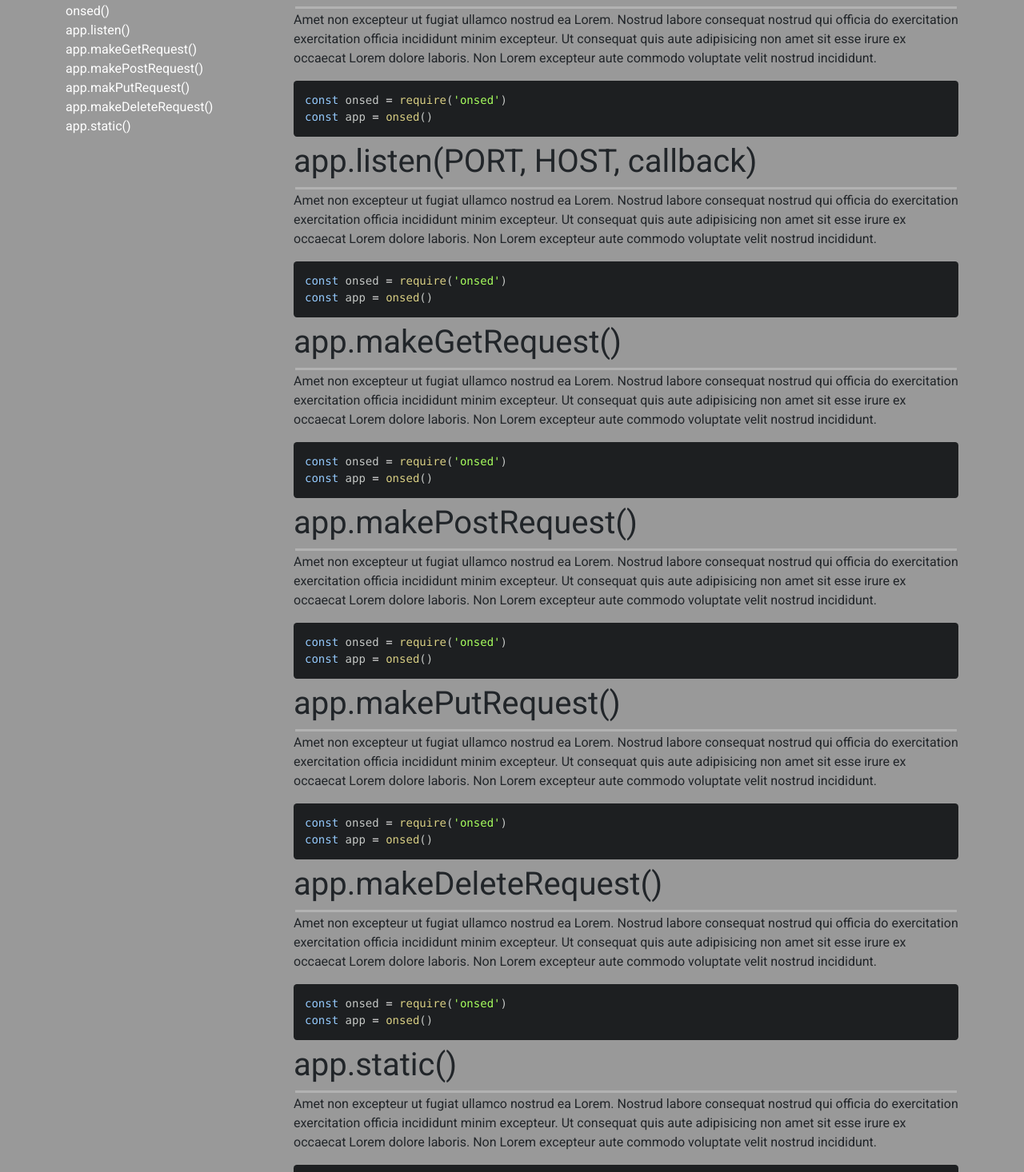
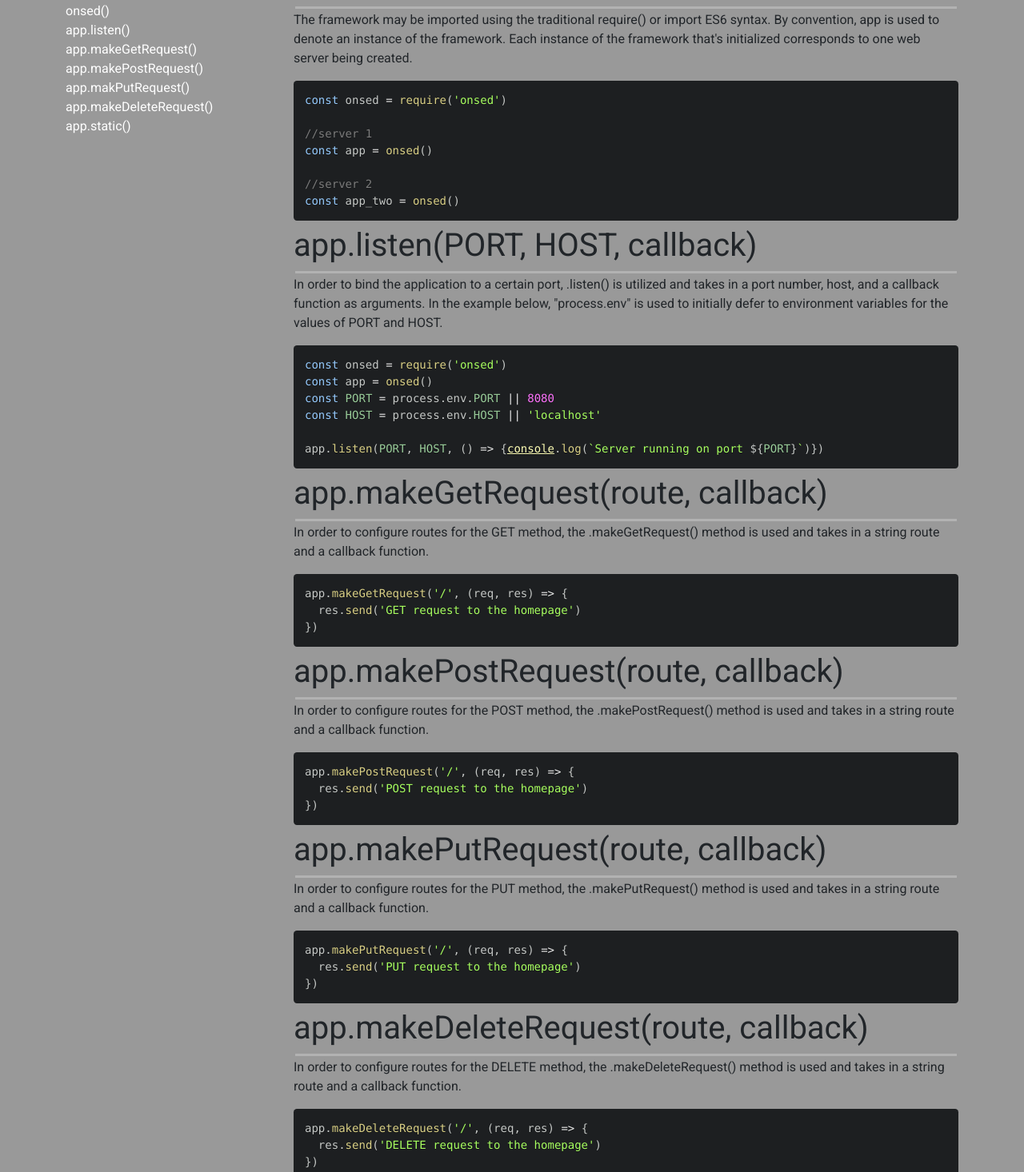
Before and after one commit to TylerM2230/codeday-project-2022, a React app in the folder public-site/: page /docs in a window 1280 px wide. Shown: the part 124-1590 px from the top of the page at 80% size. Built offline with nearby package versions, Linux system fonts and the light colour scheme.

Commit message:
add content

```diff
--- a/public-site/src/client/pages/docs/Docs.js
+++ b/public-site/src/client/pages/docs/Docs.js
@@ -51,18 +51,21 @@ const Docs = () => {
             <h1>onsed()</h1>
             <hr />
             <p>
-              Amet non excepteur ut fugiat ullamco nostrud ea Lorem. Nostrud
-              labore consequat nostrud qui officia do exercitation exercitation
-              officia incididunt minim excepteur. Ut consequat quis aute
-              adipisicing non amet sit esse irure ex occaecat Lorem dolore
-              laboris. Non Lorem excepteur aute commodo voluptate velit nostrud
-              incididunt.
+              The framework may be imported using the traditional require() or
+              import ES6 syntax. By convention, app is used to denote an
+              instance of the framework. Each instance of the framework that's
+              initialized corresponds to one web server being created.
             </p>
             <SyntaxHighlighter
               language="javascript"
               style={atomDark}
             >{`const onsed = require('onsed')
+
+//server 1
 const app = onsed()
+
+//server 2
+const app_two = onsed()
 `}</SyntaxHighlighter>
           </div>
 
@@ -70,112 +73,109 @@ const app = onsed()
             <h1>app.listen(PORT, HOST, callback)</h1>
             <hr />
             <p>
-              Amet non excepteur ut fugiat ullamco nostrud ea Lorem. Nostrud
-              labore consequat nostrud qui officia do exercitation exercitation
-              officia incididunt minim excepteur. Ut consequat quis aute
-              adipisicing non amet sit esse irure ex occaecat Lorem dolore
-              laboris. Non Lorem excepteur aute commodo voluptate velit nostrud
-              incididunt.
+              In order to bind the application to a certain port, .listen() is
+              utilized and takes in a port number, host, and a callback function
+              as arguments. In the example below, "process.env" is used to
+              initially defer to environment variables for the values of PORT
+              and HOST.
             </p>
             <SyntaxHighlighter
               language="javascript"
               style={atomDark}
             >{`const onsed = require('onsed')
 const app = onsed()
+const PORT = process.env.PORT || 8080
+const HOST = process.env.HOST || 'localhost'
+
+app.listen(PORT, HOST, () => {console.log(\`Server running on port \${PORT}\`)})
 `}</SyntaxHighlighter>
           </div>
 
           <div ref={appMakeGetRequest}>
-            <h1>app.makeGetRequest()</h1>
+            <h1>app.makeGetRequest(route, callback)</h1>
             <hr />
             <p>
-              Amet non excepteur ut fugiat ullamco nostrud ea Lorem. Nostrud
-              labore consequat nostrud qui officia do exercitation exercitation
-              officia incididunt minim excepteur. Ut consequat quis aute
-              adipisicing non amet sit esse irure ex occaecat Lorem dolore
-              laboris. Non Lorem excepteur aute commodo voluptate velit nostrud
-              incididunt.
+              In order to configure routes for the GET method, the
+              .makeGetRequest() method is used and takes in a string route and a
+              callback function.
             </p>
             <SyntaxHighlighter
               language="javascript"
               style={atomDark}
-            >{`const onsed = require('onsed')
-const app = onsed()
-`}</SyntaxHighlighter>
+            >{`app.makeGetRequest('/', (req, res) => {
+  res.send('GET request to the homepage')
+})`}</SyntaxHighlighter>
           </div>
 
           <div ref={appMakePostRequest}>
-            <h1>app.makePostRequest()</h1>
+            <h1>app.makePostRequest(route, callback)</h1>
             <hr />
             <p>
-              Amet non excepteur ut fugiat ullamco nostrud ea Lorem. Nostrud
-              labore consequat nostrud qui officia do exercitation exercitation
-              officia incididunt minim excepteur. Ut consequat quis aute
-              adipisicing non amet sit esse irure ex occaecat Lorem dolore
-              laboris. Non Lorem excepteur aute commodo voluptate velit nostrud
-              incididunt.
+              In order to configure routes for the POST method, the
+              .makePostRequest() method is used and takes in a string route and
+              a callback function.
             </p>
             <SyntaxHighlighter
               language="javascript"
               style={atomDark}
-            >{`const onsed = require('onsed')
-const app = onsed()
-`}</SyntaxHighlighter>
+            >{`app.makePostRequest('/', (req, res) => {
+  res.send('POST request to the homepage')
+})`}</SyntaxHighlighter>
           </div>
 
           <div ref={appMakePutRequest}>
-            <h1>app.makePutRequest()</h1>
+            <h1>app.makePutRequest(route, callback)</h1>
             <hr />
             <p>
-              Amet non excepteur ut fugiat ullamco nostrud ea Lorem. Nostrud
-              labore consequat nostrud qui officia do exercitation exercitation
-              officia incididunt minim excepteur. Ut consequat quis aute
-              adipisicing non amet sit esse irure ex occaecat Lorem dolore
-              laboris. Non Lorem excepteur aute commodo voluptate velit nostrud
-              incididunt.
+              In order to configure routes for the PUT method, the
+              .makePutRequest() method is used and takes in a string route and a
+              callback function.
             </p>
             <SyntaxHighlighter
               language="javascript"
               style={atomDark}
-            >{`const onsed = require('onsed')
-const app = onsed()
-`}</SyntaxHighlighter>
+            >{`app.makePutRequest('/', (req, res) => {
+  res.send('PUT request to the homepage')
+})`}</SyntaxHighlighter>
           </div>
 
           <div ref={appMakeDeleteRequest}>
-            <h1>app.makeDeleteRequest()</h1>
+            <h1>app.makeDeleteRequest(route, callback)</h1>
             <hr />
             <p>
-              Amet non excepteur ut fugiat ullamco nostrud ea Lorem. Nostrud
-              labore consequat nostrud qui officia do exercitation exercitation
-              officia incididunt minim excepteur. Ut consequat quis aute
-              adipisicing non amet sit esse irure ex occaecat Lorem dolore
-              laboris. Non Lorem excepteur aute commodo voluptate velit nostrud
-              incididunt.
+              In order to configure routes for the DELETE method, the
+              .makeDeleteRequest() method is used and takes in a string route
+              and a callback function.
             </p>
             <SyntaxHighlighter
               language="javascript"
               style={atomDark}
-            >{`const onsed = require('onsed')
-const app = onsed()
-`}</SyntaxHighlighter>
+            >{`app.makeDeleteRequest('/', (req, res) => {
+  res.send('DELETE request to the homepage')
+})`}</SyntaxHighlighter>
           </div>
           <div ref={appStatic}>
-            <h1>app.static()</h1>
+            <h1>app.static(filepath)</h1>
             <hr />
             <p>
-              Amet non excepteur ut fugiat ullamco nostrud ea Lorem. Nostrud
-              labore consequat nostrud qui officia do exercitation exercitation
-              officia incididunt minim excepteur. Ut consequat quis aute
-              adipisicing non amet sit esse irure ex occaecat Lorem dolore
-              laboris. Non Lorem excepteur aute commodo voluptate velit nostrud
-              incididunt.
+              Serving static files can be accomplished by simply using .static()
+              and takes in the path to the file as an argument. The
+              corresponding url is then the filename.
             </p>
             <SyntaxHighlighter
               language="javascript"
               style={atomDark}
-            >{`const onsed = require('onsed')
-const app = onsed()
+            >{`const pathToBuild = path.join(__dirname, "..", "..", "build");
+
+if (!fs.existsSync(pathToBuild)) {
+    console.error(
+      "Server offline!"
+    );
+
+    process.exit(1);
+}
+
+app.static(pathToBuild)
 `}</SyntaxHighlighter>
           </div>
         </div>
--- a/public-site/src/client/pages/examples/Examples.js
+++ b/public-site/src/client/pages/examples/Examples.js
@@ -36,38 +36,36 @@ const Examples = () => {
             <h1>Hello World!</h1>
             <hr />
             <p>
-              Amet non excepteur ut fugiat ullamco nostrud ea Lorem. Nostrud
-              labore consequat nostrud qui officia do exercitation exercitation
-              officia incididunt minim excepteur. Ut consequat quis aute
-              adipisicing non amet sit esse irure ex occaecat Lorem dolore
-              laboris. Non Lorem excepteur aute commodo voluptate velit nostrud
-              incididunt.
+              The example below creates a web server that displays the text
+              "Hello World!" on the home screen. The framework module is
+              imported using the require() syntax and an instance of it is
+              called and referred to as app by convention. A route for a GET
+              request is then configured using the makeGetRequest() method. The
+              '/'' denotes the home page and the callback functions sends the
+              text "Hello World!" as a response.
             </p>
             <SyntaxHighlighter
               language="javascript"
               style={atomDark}
             >{`const onsed = require('onsed')
 const app = onsed()
-const PORT = 3000
+const PORT = process.env.PORT || 8080
 
-app.get('/', (req, res) => {
+app.makeGetRequest('/', (req, res) => {
   res.send('Hello World!')
 })
 
 app.listen(PORT, () => {
-  console.log(\`Example app listening on port \${PORT}\`)
+  console.log(\`Server running on port \${PORT}\`)
 }`}</SyntaxHighlighter>
           </div>
           <div ref={basicRouting}>
             <h1>Basic Routing</h1>
             <hr />
             <p>
-              Amet non excepteur ut fugiat ullamco nostrud ea Lorem. Nostrud
-              labore consequat nostrud qui officia do exercitation exercitation
-              officia incididunt minim excepteur. Ut consequat quis aute
-              adipisicing non amet sit esse irure ex occaecat Lorem dolore
-              laboris. Non Lorem excepteur aute commodo voluptate velit nostrud
-              incididunt.
+              Basic routes can be set up by configuring the routes for each
+              corresponding HTTP method. The format is as follows:
+              .make(HTTP-Method)Request
             </p>
             <SyntaxHighlighter
               language="javascript"
@@ -96,25 +94,22 @@ app.makeDeleteRequest('/', (req, res) => {
             <h1>Serve static files</h1>
             <hr />
             <p>
-              Amet non excepteur ut fugiat ullamco nostrud ea Lorem. Nostrud
-              labore consequat nostrud qui officia do exercitation exercitation
-              officia incididunt minim excepteur. Ut consequat quis aute
-              adipisicing non amet sit esse irure ex occaecat Lorem dolore
-              laboris. Non Lorem excepteur aute commodo voluptate velit nostrud
-              incididunt.
+              Static files can be served by simply utilizing the .static()
+              method and giving the path to the file as an argument. In this
+              instance, the given filepath refers to the static directory. When
+              the content is served the file can be found at url/filename.
             </p>
             <SyntaxHighlighter
               language="javascript"
               style={atomDark}
-            >{`app.static(*filePath*)`}</SyntaxHighlighter>
-            <p>
-              Amet non excepteur ut fugiat ullamco nostrud ea Lorem. Nostrud
-              labore consequat nostrud qui officia do exercitation exercitation
-              officia incididunt minim excepteur. Ut consequat quis aute
-              adipisicing non amet sit esse irure ex occaecat Lorem dolore
-              laboris. Non Lorem excepteur aute commodo voluptate velit nostrud
-              incididunt.
-            </p>
+            >{`const pathToStatic = path.join(__dirname, "..", "..", "static");
+
+if (!fs.existsSync(pathToStatic)) {
+  console.error("Server offline!");
+  process.exit(1);
+}
+
+app.static(pathToStatic)`}</SyntaxHighlighter>
           </div>
         </div>
       </div>
```
